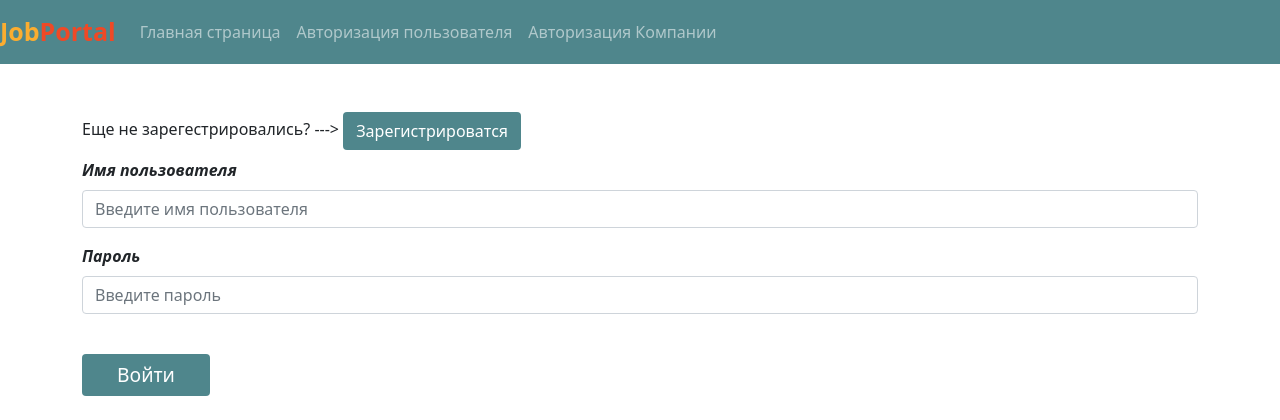
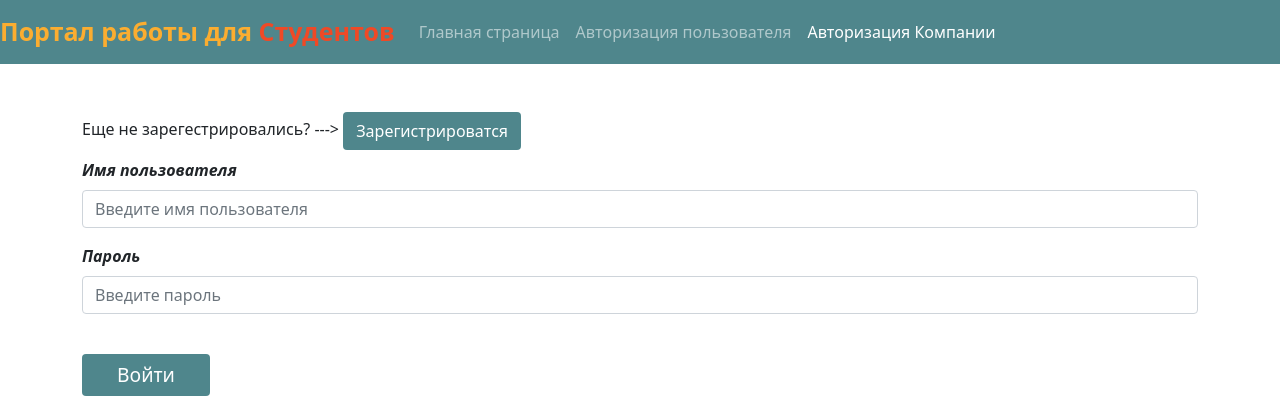
Before and after one commit to smile-rus1/Site_search_job, a Django app: page /job_search/company_login/ in a window 1280 px wide. Shown: the top 420 px of the page. Run offline with Django 4.2, Linux system fonts and the light colour scheme.

Commit message:
добавлены небольшие изменения в шаблоны

```diff
--- a/job_search_site/search_site/templates/base.html
+++ b/job_search_site/search_site/templates/base.html
@@ -16,7 +16,7 @@
 </head>
 <body>
     <nav class="navbar navbar-expand-lg sticky-top navbar-dark sticky-top">
-        <a class="navbar-brand" href="#"><span class="head1">Job</span><span class="head2">Portal</span></a>
+        <a class="navbar-brand" href="#"><span class="head1">Портал работы для </span><span class="head2">Студентов</span></a>
         <button class="navbar-toggler" type="button" data-bs-toggle="collapse" data-bs-target="#navbarSupportedContent"
         aria-controls="navbarSupportedContent" aria-expanded="false" aria-label="Toggle navigation">
             <span class="navbar-toggler-icon"></span>
--- a/job_search_site/search_site/templates/company_login.html
+++ b/job_search_site/search_site/templates/company_login.html
@@ -1,5 +1,5 @@
 {% extends 'base.html' %}
-
+{% block company_login %}active {% endblock %}
 {% block title %} Авторизация компании {% endblock %}
 
 {% block content %}
```
